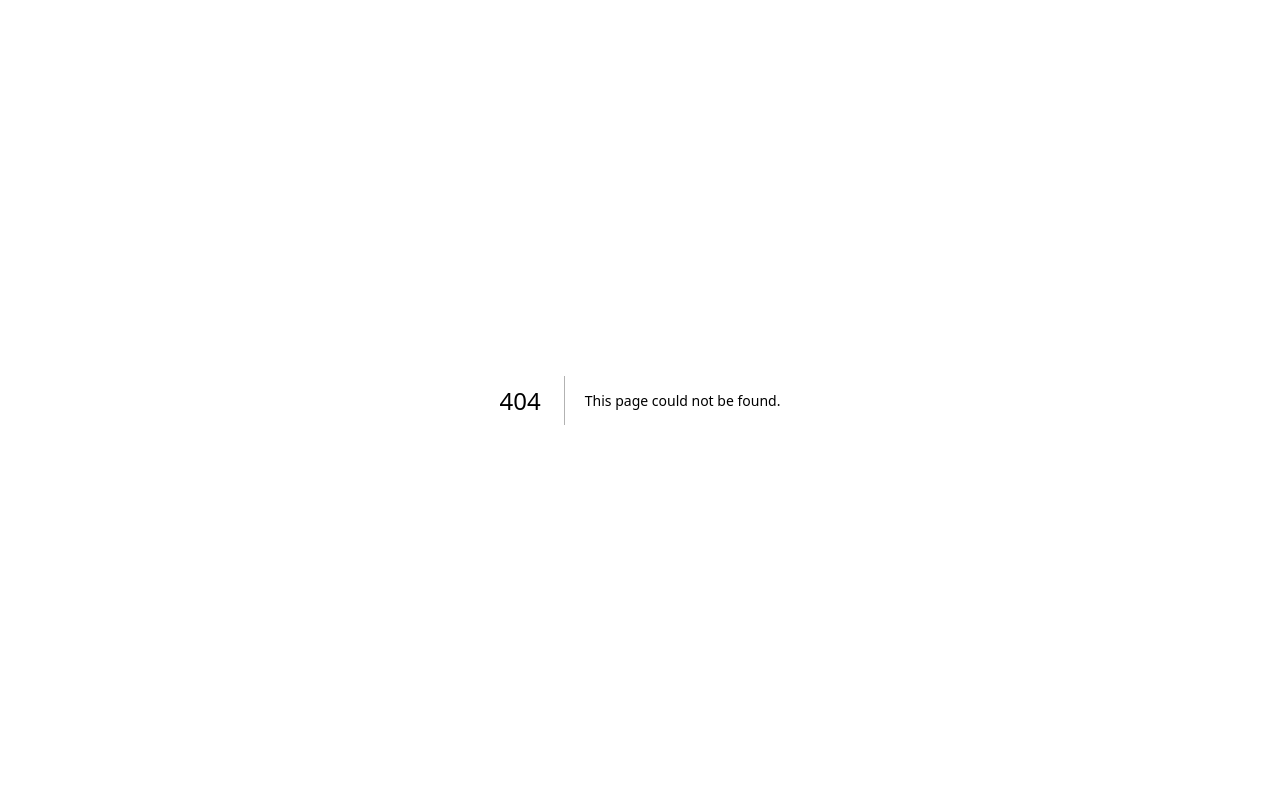
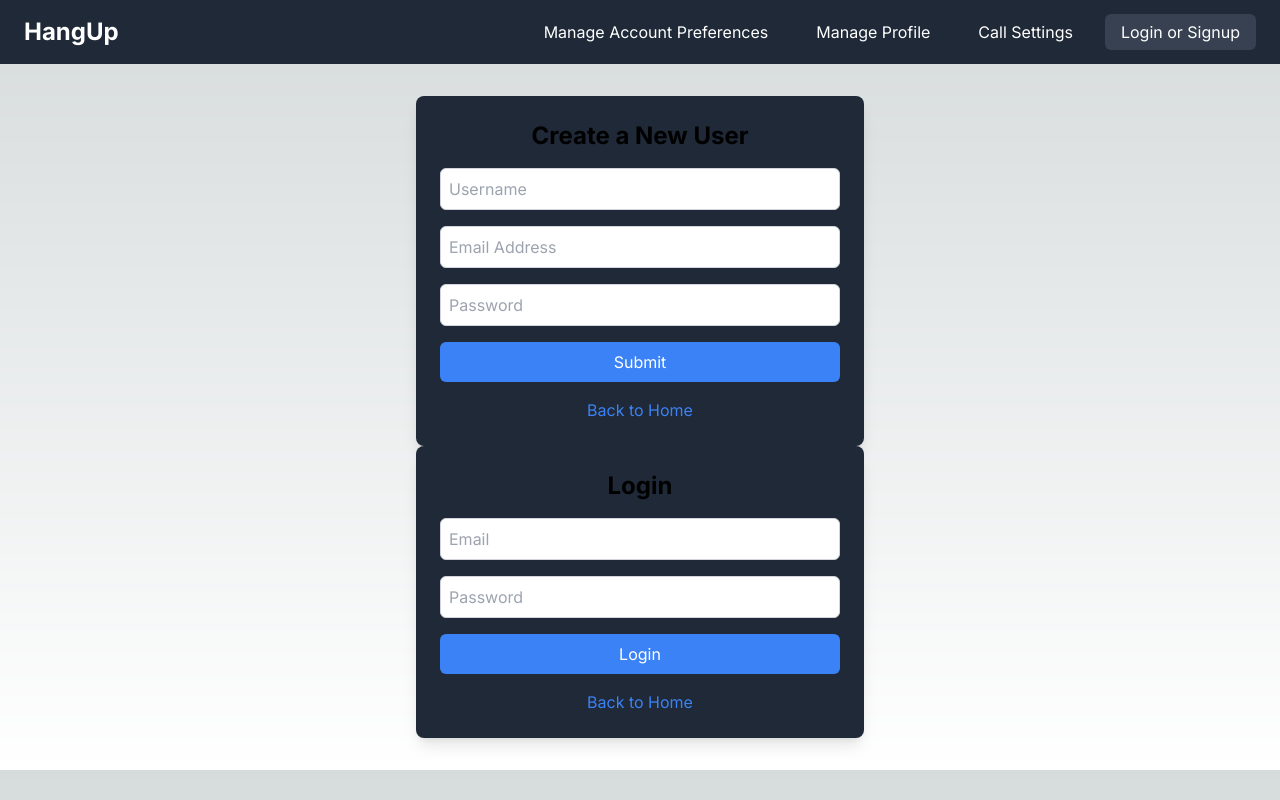
Before and after one commit to emiliocramer/hangup-frontend, a Next.js app: page /auth in a window 1280 px wide. Before the commit this address had no page. Built offline with nearby package versions, Linux system fonts and the light colour scheme.

Commit message:
build out login

```diff
--- a/package.json
+++ b/package.json
@@ -8,13 +8,19 @@
     "start": "next start",
     "lint": "next lint"
   },
+  "engines": {
+    "node": "19.x"
+  },
   "dependencies": {
     "axios": "1.6.7",
+    "bcryptjs": "2.4.3",
     "next": "14.0.3",
     "react": "^18",
     "react-dom": "^18"
   },
   "devDependencies": {
+    "@types/bcryptjs": "2.4.6",
+    "@types/crypto-js": "4.2.2",
     "@types/node": "^20",
     "@types/react": "^18",
     "@types/react-dom": "^18",
--- a/src/app/twilio/page.tsx
+++ b/src/app/auth/page.tsx
@@ -2,17 +2,18 @@
 import dynamic from 'next/dynamic';
 import Header from '@/app/components/body/Header';
 import {AuthProvider} from "@/app/context/AuthContext";
-import TwilioTutorialComponent from '@/app/components/twilio/TwilioTutorialComponent'; // Import the tutorial component
 
-const CreateTwilioUserPage = dynamic(() => import('@/app/components/twilio/CreateTwilioUserPage'), { ssr: false });
+const CreateNewUser = dynamic(() => import('@/app/components/auth/CreateNewUser'), { ssr: false });
+const Login = dynamic(() => import('@/app/components/auth/Login'), { ssr: false });
+
 
 export default function TwilioPage() {
     return (
         <AuthProvider>
             <Header />
             <main className="container mx-auto py-8">
-                <CreateTwilioUserPage />
-                <TwilioTutorialComponent />
+                <CreateNewUser />
+                <Login />
             </main>
         </AuthProvider>
     );
--- /dev/null
+++ b/src/app/components/auth/CreateNewUser.tsx
@@ -0,0 +1,83 @@
+import axios from 'axios';
+import React, { useState } from 'react';
+import Link from 'next/link';
+import { useAuth } from "@/app/context/AuthContext";
+import { useRouter } from 'next/navigation';
+
+export default function CreateNewUser() {
+    const [username, setUsername] = useState('');
+    const [email, setEmail] = useState('');
+    const [password, setPassword] = useState('');
+    const [isSubmitting, setIsSubmitting] = useState(false);
+    const [error, setError] = useState('');
+    const { login, logout } = useAuth();
+    const router = useRouter();
+
+    const handleSubmit = async (e: React.FormEvent<HTMLFormElement>) => {
+        e.preventDefault();
+        setIsSubmitting(true)
+
+        try {
+            logout()
+
+            const createUserResponse = await axios.post('https://hang-up-c98880200178.herokuapp.com/api/auth/create-user', {
+                username: username,
+                email: email,
+                password: password
+            });
+            login(createUserResponse.data.user_id);
+            await router.push('/manage')
+        } catch (err) {
+            if (axios.isAxiosError(err)) {
+                const errorResponse = err.response?.data.error ? err.response.data.error : 'An unexpected error occurred. Please try again.';
+                setError(errorResponse);
+            } else {
+                setError('An unexpected error occurred. Please try again.');
+            }
+        } finally {
+            setIsSubmitting(false);
+        }
+    };
+
+    return (
+        <div className="max-w-md bg-gray-800 mx-auto rounded-lg shadow-lg p-6">
+            <h1 className="text-2xl font-bold mb-4 text-center">Create a New User</h1>
+            <form onSubmit={handleSubmit} className="space-y-4">
+                <input
+                    className="w-full p-2 border border-gray-300 rounded-md text-black"
+                    type="text"
+                    placeholder="Username"
+                    value={username}
+                    onChange={(e: React.ChangeEvent<HTMLInputElement>) => setUsername(e.target.value)}
+                />
+                <input
+                    className="w-full p-2 border border-gray-300 rounded-md text-black"
+                    type="text"
+                    placeholder="Email Address"
+                    value={email}
+                    onChange={(e: React.ChangeEvent<HTMLInputElement>) => setEmail(e.target.value)}
+                />
+                <input
+                    className="w-full p-2 border border-gray-300 rounded-md text-black"
+                    type="password"
+                    placeholder="Password"
+                    value={password}
+                    onChange={(e: React.ChangeEvent<HTMLInputElement>) => setPassword(e.target.value)}
+                />
+                <button
+                    className="w-full p-2 bg-blue-500 text-white rounded-md hover:bg-blue-600"
+                    type="submit"
+                    disabled={isSubmitting}
+                >
+                    Submit
+                </button>
+            </form>
+            {error && <p className="text-red-500 text-center mt-4">{error}</p>}
+            <div className="mt-4 text-center">
+                <Link href="/">
+                    <a className="text-blue-500 hover:text-blue-600">Back to Home</a>
+                </Link>
+            </div>
+        </div>
+    );
+}
--- a/src/app/components/twilio/CreateTwilioUserPage.tsx
+++ b/src/app/components/auth/Login.tsx
@@ -1,42 +1,35 @@
 import axios from 'axios';
 import React, { useState } from 'react';
 import Link from 'next/link';
+import { useRouter } from 'next/navigation';
 import { useAuth } from "@/app/context/AuthContext";
-import { useRouter } from 'next/navigation';
 
-export default function CreateTwilioUserPage() {
-    const [accountSid, setAccountSid] = useState('');
-    const [authToken, setAuthToken] = useState('');
+export default function Login() {
+    const [email, setEmail] = useState('');
+    const [password, setPassword] = useState('');
     const [isSubmitting, setIsSubmitting] = useState(false);
     const [error, setError] = useState('');
-    const { login, logout } = useAuth();
+    const { login } = useAuth();
     const router = useRouter();
 
     const handleSubmit = async (e: React.FormEvent<HTMLFormElement>) => {
         e.preventDefault();
         setIsSubmitting(true);
+
         try {
-            logout()
-            const createUserResponse = await axios.post('https://hang-up-c98880200178.herokuapp.com/api/twilio/create-user', {
-                account_sid: accountSid,
-                auth_token: authToken
+            const loginResponse = await axios.post('https://hang-up-c98880200178.herokuapp.com/api/auth/login', {
+                email: email,
+                password: password,
             });
-            const userId = createUserResponse.data.user_id;
-            await axios.post('https://hang-up-c98880200178.herokuapp.com/api/twilio/configure-phone', {
-                account_sid: accountSid,
-                auth_token: authToken,
-                user_id: userId
-            });
-            login(createUserResponse.data.user_id);
 
-            alert(createUserResponse.data.message);
-            await router.push('/manage')
+            login(loginResponse.data.user_id);
+            await router.push('/manage');
         } catch (err) {
             if (axios.isAxiosError(err)) {
-                const errorResponse = err.response?.data.error ? err.response.data.error : 'An unexpected error occurred. Please try again.';
+                const errorResponse = err.response?.data.error ? err.response.data.error : 'Failed to login. Please try again.';
                 setError(errorResponse);
             } else {
-                setError('An unexpected error occurred. Please try again.');
+                setError('An unexpected error occurred during login. Please try again.');
             }
         } finally {
             setIsSubmitting(false);
@@ -45,28 +38,28 @@ export default function CreateTwilioUserPage() {
 
     return (
         <div className="max-w-md bg-gray-800 mx-auto rounded-lg shadow-lg p-6">
-            <h1 className="text-2xl font-bold mb-4 text-center">Add a Twilio User</h1>
+            <h1 className="text-2xl font-bold mb-4 text-center">Login</h1>
             <form onSubmit={handleSubmit} className="space-y-4">
                 <input
                     className="w-full p-2 border border-gray-300 rounded-md text-black"
                     type="text"
-                    placeholder="Account SID"
-                    value={accountSid}
-                    onChange={(e: React.ChangeEvent<HTMLInputElement>) => setAccountSid(e.target.value)}
+                    placeholder="Email"
+                    value={email}
+                    onChange={(e) => setEmail(e.target.value)}
                 />
                 <input
                     className="w-full p-2 border border-gray-300 rounded-md text-black"
                     type="password"
-                    placeholder="Auth Token"
-                    value={authToken}
-                    onChange={(e: React.ChangeEvent<HTMLInputElement>) => setAuthToken(e.target.value)}
+                    placeholder="Password"
+                    value={password}
+                    onChange={(e) => setPassword(e.target.value)}
                 />
                 <button
                     className="w-full p-2 bg-blue-500 text-white rounded-md hover:bg-blue-600"
                     type="submit"
                     disabled={isSubmitting}
                 >
-                    Submit
+                    Login
                 </button>
             </form>
             {error && <p className="text-red-500 text-center mt-4">{error}</p>}
--- a/src/app/components/body/Header.tsx
+++ b/src/app/components/body/Header.tsx
@@ -11,9 +11,9 @@ export default function Header() {
             <nav>
                 <ul className="flex space-x-4 items-center">
                     <li>
-                        <Link href="/twilio">
+                        <Link href="/auth">
                             <a className="px-4 py-2 hover:text-gray-300 rounded-md">
-                                Manage Twilio Preferences
+                                Manage Account Preferences
                             </a>
                         </Link>
                     </li>
@@ -41,9 +41,9 @@ export default function Header() {
                             </button>
                         </li>
                     ) : (
-                        <Link href="/twilio">
+                        <Link href="/auth">
                             <a className="px-4 py-2 hover:text-gray-300 rounded-md bg-gray-700">
-                                Login with Twilio
+                                Login or Signup
                             </a>
                         </Link>
                     )}
--- a/src/app/components/call/ManageCallSettingsPage.tsx
+++ b/src/app/components/call/ManageCallSettingsPage.tsx
@@ -10,6 +10,7 @@ export default function ManageCallSettingsPage() {
         opening_line: '',
         closing_line: '',
     })
+    const [availableNumbers, setAvailableNumbers] = useState([]);
     const [error, setError] = useState('');
     const router = useRouter();
 
@@ -18,6 +19,10 @@ export default function ManageCallSettingsPage() {
             axios.get(`https://hang-up-c98880200178.herokuapp.com/api/call-settings/${userId}`)
                 .then(response => setCallSettings(response.data))
                 .catch(error => setError('Failed to fetch call settings'));
+
+            axios.get('https://hang-up-c98880200178.herokuapp.com/api/twilio/get-available-numbers')
+                .then(response => setAvailableNumbers(response.data))
+                .catch(error => setError('Failed to fetch available numbers'));
         }
     }, [userId]);
 
@@ -98,6 +103,14 @@ export default function ManageCallSettingsPage() {
                     </Link>
                 </div>
             </form>
+            <div>
+                <h2 className="text-2xl font-bold mb-4 mt-8">Available Numbers</h2>
+                <ul>
+                    {availableNumbers.map((number: string) => (
+                        <li key={number}>{number}</li>
+                    ))}
+                </ul>
+            </div>
             {error && <p className="text-red-500 mt-4">{error}</p>}
         </div>
     );
--- a/src/app/components/twilio/TwilioTutorialComponent.tsx
+++ /dev/null
@@ -1,31 +0,0 @@
-import React from 'react';
-
-const TwilioTutorialComponent = () => {
-    return (
-        <div className="max-w-md bg-gray-800 mx-auto rounded-lg shadow-lg p-6 mt-10">
-            <h2 className="text-xl font-bold mb-4 text-center text-white">How to Get Your Twilio SID and Auth Token</h2>
-            <ol className="list-decimal list-inside text-gray-300 space-y-2">
-                <li>
-                    Sign up or log in to your <a href="https://www.twilio.com/" target="_blank" rel="noopener noreferrer" className="text-blue-400 hover:text-blue-500">Twilio account</a>.
-                </li>
-                <li>
-                    Navigate to the <strong>Dashboard</strong> of the Twilio Console.
-                </li>
-                <li>
-                    Find the <strong>Project Info</strong> section where your Account SID is displayed.
-                </li>
-                <li>
-                    To reveal your Auth Token, click on the <strong>Show</strong> button next to your hidden Auth Token. Make sure to keep this information secure.
-                </li>
-                <li>
-                    Copy both the <strong>Account SID</strong> and <strong>Auth Token</strong> and use them in the form above.
-                </li>
-            </ol>
-            <div className="mt-4 text-center">
-                <a href="https://www.twilio.com/console" target="_blank" rel="noopener noreferrer" className="inline-block bg-blue-500 text-white rounded-md hover:bg-blue-600 px-4 py-2">Go to Twilio Console</a>
-            </div>
-        </div>
-    );
-};
-
-export default TwilioTutorialComponent;
--- a/src/app/page.tsx
+++ b/src/app/page.tsx
@@ -11,9 +11,9 @@ export default function App() {
                     <div className="flex flex-col items-center justify-center">
                         <h1 className="text-4xl font-bold mb-6">Welcome to HangUp</h1>
                         <div className="space-x-4">
-                            <Link href="/twilio">
+                            <Link href="/auth">
                                 <a className="bg-blue-500 text-white p-2 rounded hover:bg-blue-600">
-                                    Create Account Using Twilio
+                                    Create Account or Login
                                 </a>
                             </Link>
                             <Link href="/manage">
```
Also changed, not shown: 1 other file (tests, documents, lock files or other folders).
